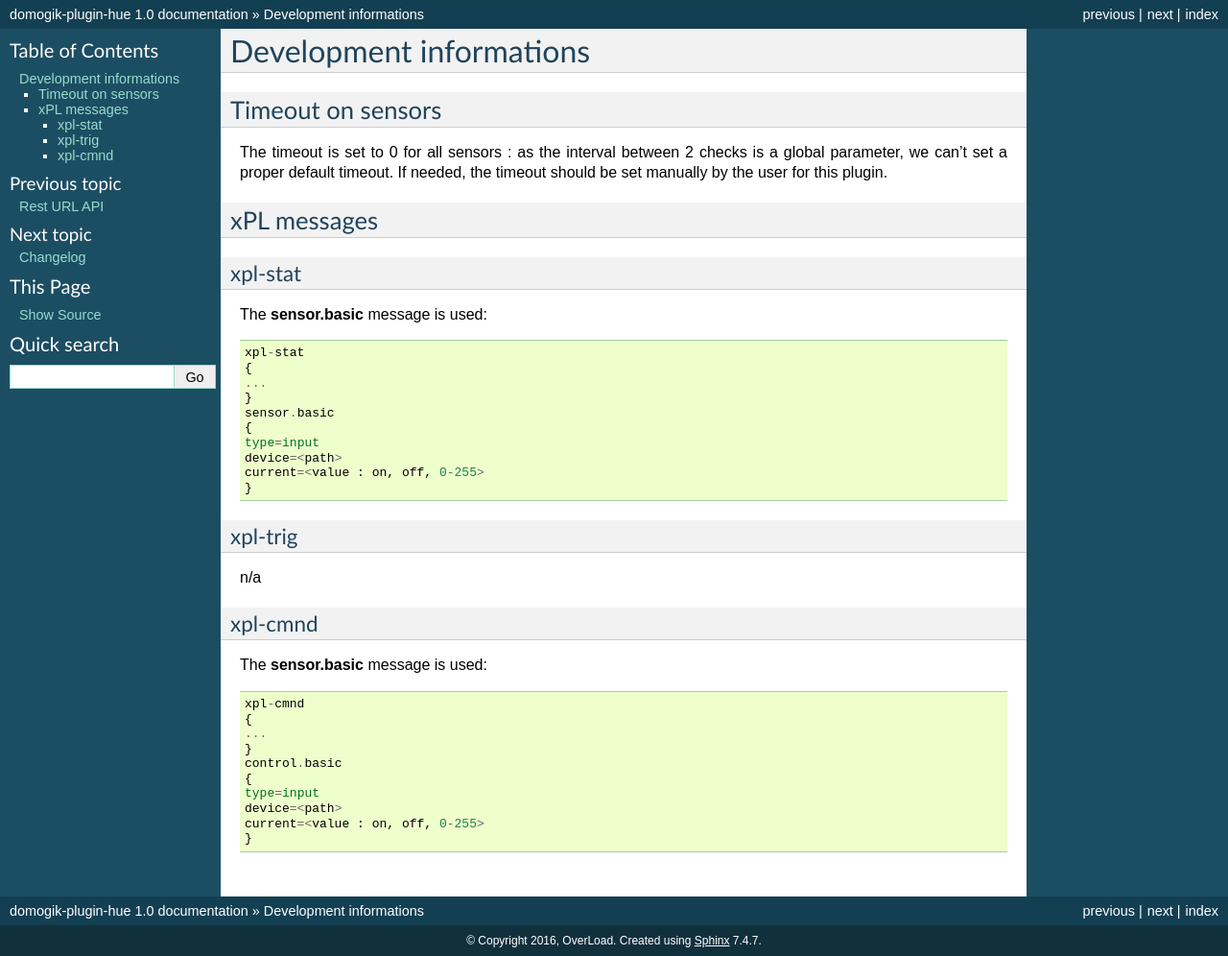
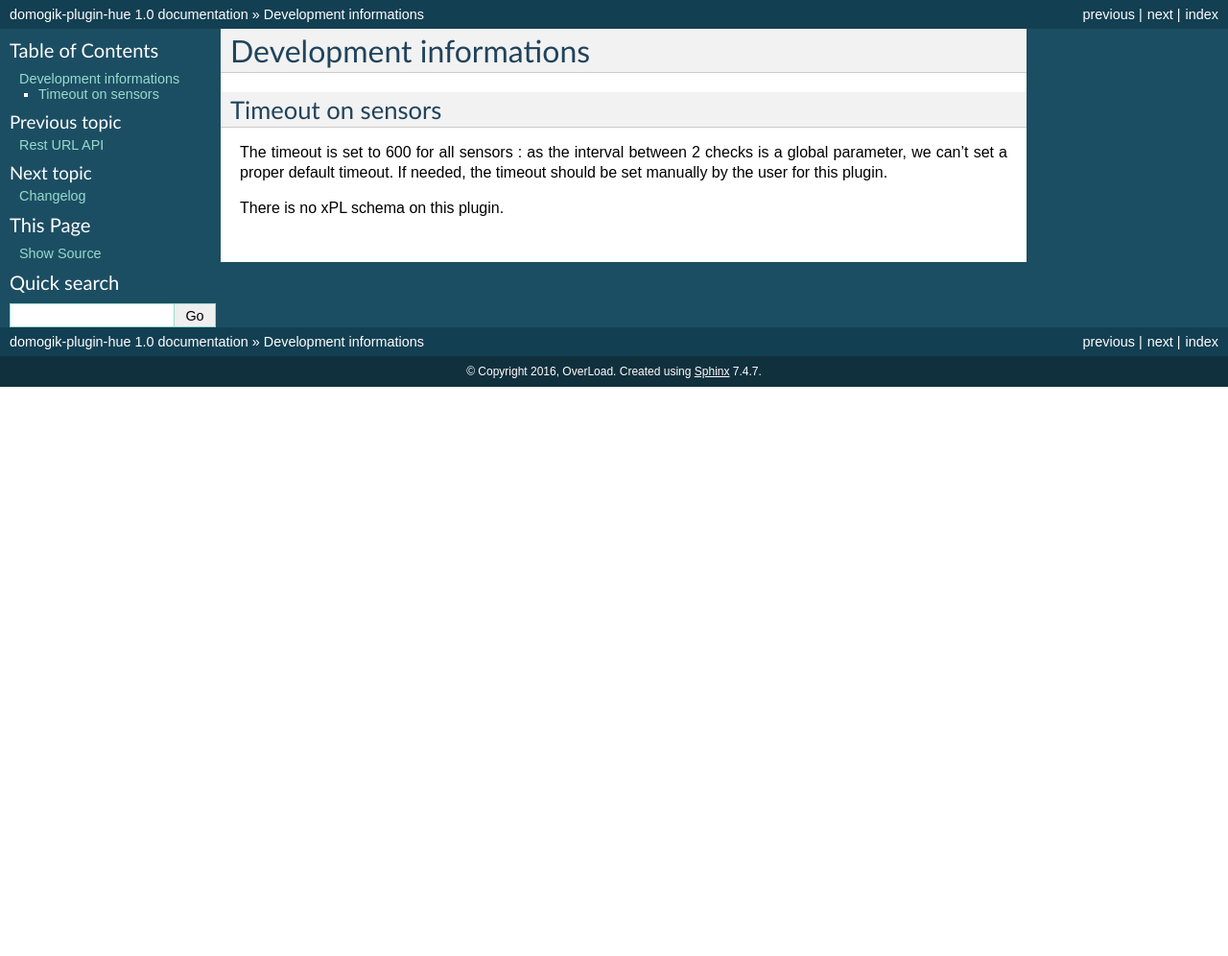
Before and after one commit to overload08/domogik-plugin-hue, a Sphinx documentation site: the page built from docs/dev.txt, in a window 1280 px wide. Shown: the whole page at 96% size. Built offline with Sphinx 7.4.7, drawn with Linux system fonts in a browser that asks for light colours; after the commit the page ends 900 px from its top, so only the background shows below that.

Commit message:
Added/modified somes docs Linked to http://domogik-plugin-hue.readthedocs.io/en/develop

```diff
--- a/docs/dev.txt
+++ b/docs/dev.txt
@@ -5,44 +5,6 @@ Development informations
 Timeout on sensors
 ==================
 
-The timeout is set to 0 for all sensors : as the interval between 2 checks is a global parameter, we can't set a proper default timeout. If needed, the timeout should be set manually by the user for this plugin.
+The timeout is set to 600 for all sensors : as the interval between 2 checks is a global parameter, we can't set a proper default timeout. If needed, the timeout should be set manually by the user for this plugin.
 
-xPL messages
-============
-
-xpl-stat
---------
-
-The **sensor.basic** message is used: ::
-
-    xpl-stat
-    {
-    ...
-    }
-    sensor.basic
-    {
-    type=input
-    device=<path>
-    current=<value : on, off, 0-255>
-    }
-
-xpl-trig
---------
-
-n/a
-
-xpl-cmnd
---------
-
-The **sensor.basic** message is used: ::
-
-    xpl-cmnd
-    {
-    ...
-    }
-    control.basic
-    {
-    type=input
-    device=<path>
-    current=<value : on, off, 0-255>
-    }
+There is no xPL schema on this plugin.
```
Also changed, not shown: docs/hue.txt (+7 -3 lines).
